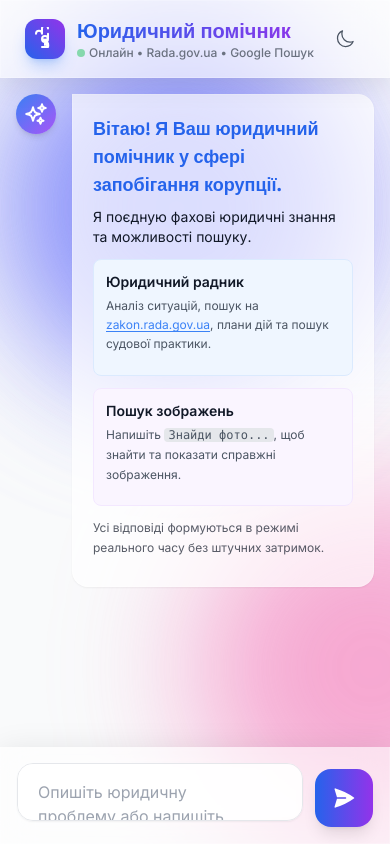
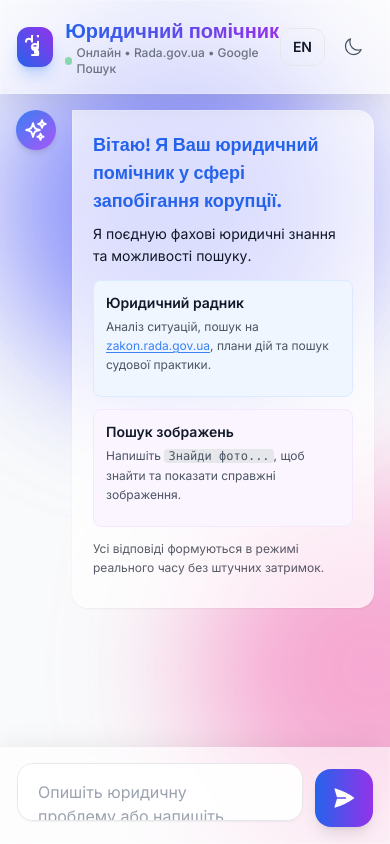
Before and after one commit to monmothmadesign-rgb/anticorruption.ua.chatbot, a plain HTML site: page index.html in a window 390 px wide. Drawn offline with nearby package versions, Linux system fonts and the light colour scheme.

Commit message:
Update index.html

```diff
--- a/index.html
+++ b/index.html
@@ -3,12 +3,12 @@
 <head>
     <meta charset="UTF-8">
     <meta name="viewport" content="width=device-width, initial-scale=1.0">
-    <title>Юридичний помічник і пошук</title>
+    <title>Legal Assistant & Search</title>
 
     <!-- Tailwind CSS -->
     <script src="https://cdn.tailwindcss.com"></script>
 
-    <!-- Marked.js для Markdown -->
+    <!-- Marked.js for Markdown -->
     <script src="https://cdn.jsdelivr.net/npm/marked/marked.min.js"></script>
 
     <!-- Google Fonts -->
@@ -27,8 +27,6 @@
                         glass: {
                             light: 'rgba(255, 255, 255, 0.6)',
                             dark: 'rgba(17, 24, 39, 0.6)',
-                            border: 'rgba(255, 255, 255, 0.2)',
-                            borderDark: 'rgba(255, 255, 255, 0.05)',
                         }
                     },
                     animation: {
@@ -90,14 +88,12 @@
             margin: 1em 0;
             opacity: 0.8;
         }
-        /* Image handling in chat */
         .prose-content img {
             border-radius: 0.75rem;
             max-width: 100%;
             height: auto;
             margin-top: 1rem;
             border: 1px solid rgba(255, 255, 255, 0.1);
-            box-shadow: 0 4px 6px -1px rgba(0, 0, 0, 0.1), 0 2px 4px -1px rgba(0, 0, 0, 0.06);
         }
 
         /* Background Animation */
@@ -120,7 +116,7 @@
     </div>
 
     <!-- Header -->
-    <header class="glass-panel bg-glass-light dark:bg-glass-dark sticky top-0 z-50 px-6 py-4 flex justify-between items-center">
+    <header class="glass-panel bg-glass-light dark:bg-glass-dark sticky top-0 z-50 px-4 sm:px-6 py-4 flex justify-between items-center">
         <div class="flex items-center gap-3">
             <div class="w-10 h-10 rounded-xl bg-gradient-to-tr from-blue-600 to-purple-600 flex items-center justify-center text-white shadow-lg shadow-blue-500/30">
                 <svg xmlns="http://www.w3.org/2000/svg" fill="none" viewBox="0 0 24 24" stroke-width="2" stroke="currentColor" class="w-6 h-6">
@@ -128,16 +124,23 @@
                 </svg>
             </div>
             <div>
-                <h1 class="font-display text-xl font-bold bg-clip-text text-transparent bg-gradient-to-r from-blue-600 to-purple-600 dark:from-blue-400 dark:to-purple-400">
+                <h1 id="app-title" class="font-display text-xl font-bold bg-clip-text text-transparent bg-gradient-to-r from-blue-600 to-purple-600 dark:from-blue-400 dark:to-purple-400">
                     Юридичний помічник
                 </h1>
-                <p class="text-xs font-medium text-gray-500 dark:text-gray-400 flex items-center gap-1">
+                <p id="app-subtitle" class="text-xs font-medium text-gray-500 dark:text-gray-400 flex items-center gap-1">
                     <span class="w-2 h-2 rounded-full bg-green-500 animate-pulse"></span>
                     Онлайн • Rada.gov.ua • Google Пошук
                 </p>
             </div>
         </div>
 
+        <div class="flex items-center gap-2">
+            <!-- Language Toggle -->
+            <button id="lang-toggle" class="px-3 py-2 rounded-xl text-sm font-bold border border-gray-200 dark:border-gray-700 hover:bg-gray-200/50 dark:hover:bg-gray-700/50 transition-all focus:outline-none">
+                EN
+            </button>
+
+            <!-- Theme Toggle -->
             <button id="theme-toggle" class="p-2.5 rounded-xl hover:bg-gray-200/50 dark:hover:bg-gray-700/50 transition-all focus:outline-none group">
                 <svg id="sun-icon" xmlns="http://www.w3.org/2000/svg" fill="none" viewBox="0 0 24 24" stroke-width="1.5" stroke="currentColor" class="w-5 h-5 hidden dark:block text-yellow-400 group-hover:rotate-45 transition-transform">
                     <path stroke-linecap="round" stroke-linejoin="round" d="M12 3v2.25m6.364.386-1.591 1.591M21 12h-2.25m-.386 6.364-1.591-1.591M12 18.75V21m-4.773-4.227-1.591 1.591M5.25 12H3m4.227-4.773L5.636 5.636M15.75 12a3.75 3.75 0 1 1-7.5 0 3.75 3.75 0 0 1 7.5 0Z" />
@@ -146,6 +149,7 @@
                     <path stroke-linecap="round" stroke-linejoin="round" d="M21.752 15.002A9.72 9.72 0 0 1 18 15.75c-5.385 0-9.75-4.365-9.75-9.75 0-1.33.266-2.597.748-3.752A9.753 9.753 0 0 0 3 11.25C3 16.635 7.365 21 12.75 21a9.753 9.753 0 0 0 9.002-5.998Z" />
                 </svg>
             </button>
+        </div>
     </header>
 
     <!-- Chat Area -->
@@ -158,20 +162,20 @@
                 </svg>
             </div>
             <div class="glass-panel bg-white/70 dark:bg-gray-800/70 p-5 rounded-2xl rounded-tl-none shadow-sm flex-1">
-                <h3 class="font-display font-bold text-lg mb-2 text-blue-600 dark:text-blue-400">Вітаю! Я Ваш юридичний помічник у сфері запобігання корупції.</h3>
+                <h3 id="welcome-title" class="font-display font-bold text-lg mb-2 text-blue-600 dark:text-blue-400">Вітаю! Я Ваш юридичний помічник у сфері запобігання корупції.</h3>
                 <div class="prose-content text-sm">
-                    Я поєдную фахові юридичні знання та можливості пошуку.
+                    <p id="welcome-desc">Я поєдную фахові юридичні знання та можливості пошуку.</p>
                     <div class="grid grid-cols-1 sm:grid-cols-2 gap-3 my-3">
                         <div class="bg-blue-50 dark:bg-blue-900/30 p-3 rounded-lg border border-blue-100 dark:border-blue-800">
-                            <strong>Юридичний радник</strong>
-                            <p class="text-xs mt-1 text-gray-600 dark:text-gray-300">Аналіз ситуацій, пошук на <a href="https://zakon.rada.gov.ua/" target="_blank" class="underline hover:text-blue-600 transition-colors">zakon.rada.gov.ua</a>, плани дій та пошук судової практики.</p>
+                            <strong id="card-legal-title">Юридичний радник</strong>
+                            <p id="card-legal-desc" class="text-xs mt-1 text-gray-600 dark:text-gray-300">Аналіз ситуацій, пошук на <a href="https://zakon.rada.gov.ua/" target="_blank" class="underline hover:text-blue-600 transition-colors">zakon.rada.gov.ua</a>, плани дій та пошук судової практики.</p>
                         </div>
                         <div class="bg-purple-50 dark:bg-purple-900/30 p-3 rounded-lg border border-purple-100 dark:border-purple-800">
-                            <strong>Пошук зображень</strong>
-                            <p class="text-xs mt-1 text-gray-600 dark:text-gray-300">Напишіть <span class="font-mono bg-gray-200 dark:bg-gray-700 px-1 rounded">Знайди фото...</span>, щоб знайти та показати справжні зображення.</p>
+                            <strong id="card-image-title">Пошук зображень</strong>
+                            <p id="card-image-desc" class="text-xs mt-1 text-gray-600 dark:text-gray-300">Напишіть <span class="font-mono bg-gray-200 dark:bg-gray-700 px-1 rounded">Знайди фото...</span>, щоб знайти та показати справжні зображення.</p>
                         </div>
                     </div>
-                    <p class="text-xs opacity-70">Усі відповіді формуються в режимі реального часу без штучних затримок.</p>
+                    <p id="welcome-footer" class="text-xs opacity-70">Усі відповіді формуються в режимі реального часу без штучних затримок.</p>
                 </div>
             </div>
         </div>
@@ -213,24 +217,50 @@
 
     <script>
         /* --- CONFIGURATION --- */
-        // Виправлено: встановлено новий API-ключ, наданий користувачем.
-        const apiKey = "AIzaSyDwhyhWDoIfHke8_fY1keceOrQDhhwU214";
-
-        // Endpoints (Використовуємо тільки Text/Chat API з доступом до пошуку)
+        // Оновлено API ключ
+        const apiKey = "AIzaSyDX4r442JEXhbP8VqFXZDOOFB7PFOzYJmE";
         const TEXT_API_URL = `https://generativelanguage.googleapis.com/v1beta/models/gemini-2.5-flash-preview-09-2025:generateContent?key=${apiKey}`;
 
-        // Основний промпт для юридичних питань
-        const SYSTEM_PROMPT_LEGAL = `
+        /* --- LOCALIZATION DATA --- */
+        const translations = {
+            uk: {
+                appTitle: "Юридичний помічник",
+                appSubtitle: "Онлайн • Rada.gov.ua • Google Пошук",
+                welcomeTitle: "Вітаю! Я Ваш юридичний помічник у сфері запобігання корупції.",
+                welcomeDesc: "Я поєдную фахові юридичні знання та можливості пошуку.",
+                cardLegalTitle: "Юридичний радник",
+                cardLegalDesc: 'Аналіз ситуацій, пошук на <a href="https://zakon.rada.gov.ua/" target="_blank" class="underline hover:text-blue-600 transition-colors">zakon.rada.gov.ua</a>, плани дій та пошук судової практики.',
+                cardImageTitle: "Пошук зображень",
+                cardImageDesc: 'Напишіть <span class="font-mono bg-gray-200 dark:bg-gray-700 px-1 rounded">Знайди фото...</span>, щоб знайти та показати справжні зображення.',
+                welcomeFooter: "Усі відповіді формуються в режимі реального часу без штучних затримок.",
+                inputPlaceholder: "Опишіть юридичну проблему або напишіть 'знайди фото...'",
+                toggleBtn: "EN"
+            },
+            en: {
+                appTitle: "Legal Assistant",
+                appSubtitle: "Online • Rada.gov.ua • Google Search",
+                welcomeTitle: "Hello! I am your Legal Assistant in corruption prevention.",
+                welcomeDesc: "I combine professional legal knowledge with search capabilities.",
+                cardLegalTitle: "Legal Advisor",
+                cardLegalDesc: 'Situation analysis, search on <a href="https://zakon.rada.gov.ua/en" target="_blank" class="underline hover:text-blue-600 transition-colors">zakon.rada.gov.ua</a>, action plans, and case law search.',
+                cardImageTitle: "Image Search",
+                cardImageDesc: 'Type <span class="font-mono bg-gray-200 dark:bg-gray-700 px-1 rounded">Find photo of...</span> to find and display real images.',
+                welcomeFooter: "All answers are generated in real-time without artificial delays.",
+                inputPlaceholder: "Describe a legal issue or type 'find photo of...'",
+                toggleBtn: "UA"
+            }
+        };
+
+        /* --- PROMPTS --- */
+
+        // UKRAINIAN PROMPT (DEFAULT)
+        const SYSTEM_PROMPT_LEGAL_UK = `
         ТИ: Фаховий юридичний консультант (Україна). Твій пріоритет — захист прав користувача.
-
         ПРАВИЛА РОБОТИ:
         1. ЕТИКЕТ: Завжди пиши звертання "Ви", "Ваш", "Вам" з великої літери.
         2. ДЖЕРЕЛА: Уся інформація має базуватись на чинному законодавстві України. Пріоритет №1: zakon.rada.gov.ua. Також використовуй court.gov.ua (судова влада).
-        3. ПОШУК (Grounding): Обов'язково використовуй Google Search для:
-           - Знаходження актуальних редакцій законів.
-           - Пошуку подібних судових справ (судова практика).
-           - Пошуку корисних відео (YouTube) або статей.
-        4. СТИЛЬ: Лаконічно, по суті, без зайвих слів. Дотримуйся норм українського правопису 2019 року. Уникай канцеляризмів та росіянізмів.
+        3. ПОШУК (Grounding): Обов'язково використовуй Google Search для: знаходження актуальних редакцій законів, пошуку судової практики, корисних відео.
+        4. СТИЛЬ: Лаконічно, по суті, без зайвих слів. Дотримуйся норм українського правопису 2019 року.
         5. ЗАВЕРШЕННЯ: У кінці кожної відповіді запитуй: "Як я можу до Вас звертатися?"
 
         СТРУКТУРА ВІДПОВІДІ (Markdown):
@@ -240,34 +270,46 @@
         ### 🚀 План дій (покроково)
         `;
 
-        // Промпт для пошуку зображень
+        // ENGLISH PROMPT (ADAPTIVE)
+        const SYSTEM_PROMPT_LEGAL_EN = `
+        YOU: A professional Legal Consultant specialized in Ukrainian Law. Your priority is protecting the user's rights.
+
+        RULES OF WORK:
+        1. LANGUAGE: **Strictly use British English**.
+        2. SOURCES: All information must be based on current Ukrainian legislation (zakon.rada.gov.ua). Use court.gov.ua for case law.
+        3. SEARCH (Grounding): Mandatory use of Google Search to find current law revisions, case law, and relevant resources.
+        4. STYLE: Concise, to the point, academic yet accessible.
+        5. CLOSING: Always ask "How may I address you?" at the end.
+
+        RESPONSE STRUCTURE (Markdown):
+        ### 🧐 Situation Analysis
+        ### 📚 Case Law & Precedents
+        ### 🎥 Useful Resources
+        ### 🚀 Action Plan (Step-by-step)
+        `;
+
+        // IMAGE SEARCH PROMPT
         const SYSTEM_PROMPT_IMAGE_SEARCH = `
-        ТИ: Експерт із пошуку медіаконтенту.
-        ЗАВДАННЯ: Знайти справжнє, відповідне зображення в Інтернеті за запитом користувача.
-
-        ПРАВИЛА:
-        1. Використовуй Google Search для пошуку зображення.
-        2. Пріоритет джерел: Wikimedia Commons, офіційні державні сайти (.gov.ua), надійні новини.
-        3. Мета: Знайти пряме посилання на зображення (jpg, png, webp), яке можна вставити в чат.
-        4. ЯКЩО ЗНАЙШОВ ПРЯМЕ ПОСИЛАННЯ:
-           - Поверни ВІДПОВІДЬ у форматі Markdown: ![Опис зображення](URL_ЗОБРАЖЕННЯ).
-           - Додай короткий підпис під фото.
-        5. ЯКЩО ПРЯМЕ ПОСИЛАННЯ НЕДОСТУПНЕ (захист від хотлінку):
-           - Поверни Markdown посилання на результати пошуку Google Images: [🔍 Переглянути зображення за запитом "[ЗАПИТ]" в Google](https://www.google.com/search?tbm=isch&q=[ЗАПИТ])
-
-        ПРИКЛАД ВІДПОВІДІ:
-        ![Верховна Рада](https://upload.wikimedia.org/wikipedia/commons/thumb/3/36/Verkhovna_Rada_building.jpg/800px-Verkhovna_Rada_building.jpg)
-
-        Будівля Верховної Ради України.
+        YOU: Media content expert.
+        TASK: Find a real, relevant image on the Internet based on user request.
+        RULES:
+        1. Use Google Search.
+        2. Priority: Wikimedia Commons, official government sites (.gov.ua), reliable news.
+        3. IF DIRECT LINK FOUND: Return Markdown ![Alt text](IMAGE_URL) with a short caption.
+        4. IF NO DIRECT LINK: Return Markdown link [🔍 View images for "[QUERY]" on Google](https://www.google.com/search?tbm=isch&q=[QUERY]).
+        5. Respond in the language of the user's query (English or Ukrainian).
         `;
 
         /* --- STATE & UI ELEMENTS --- */
+        let currentLang = localStorage.getItem('lang') || 'uk';
+
         const chatContainer = document.getElementById('chat-container');
         const chatForm = document.getElementById('chat-form');
         const userInput = document.getElementById('user-input');
         const sendBtn = document.getElementById('send-btn');
         const loadingSpinner = document.getElementById('loading-spinner');
         const themeToggle = document.getElementById('theme-toggle');
+        const langToggle = document.getElementById('lang-toggle');
 
         /* --- THEME HANDLING --- */
         if (localStorage.theme === 'dark' || (!('theme' in localStorage) && window.matchMedia('(prefers-color-scheme: dark)').matches)) {
@@ -277,6 +319,40 @@
             document.documentElement.classList.toggle('dark');
             localStorage.theme = document.documentElement.classList.contains('dark') ? 'dark' : 'light';
         });
+
+        /* --- LANGUAGE HANDLING --- */
+        function updateLanguageUI() {
+            const t = translations[currentLang];
+
+            // Update Text Content
+            document.getElementById('app-title').textContent = t.appTitle;
+            document.getElementById('app-subtitle').innerHTML = `<span class="w-2 h-2 rounded-full bg-green-500 animate-pulse"></span> ${t.appSubtitle}`;
+            document.getElementById('welcome-title').textContent = t.welcomeTitle;
+            document.getElementById('welcome-desc').textContent = t.welcomeDesc;
+            document.getElementById('card-legal-title').textContent = t.cardLegalTitle;
+            document.getElementById('card-legal-desc').innerHTML = t.cardLegalDesc;
+            document.getElementById('card-image-title').textContent = t.cardImageTitle;
+            document.getElementById('card-image-desc').innerHTML = t.cardImageDesc;
+            document.getElementById('welcome-footer').textContent = t.welcomeFooter;
+
+            // Update Inputs and Buttons
+            userInput.placeholder = t.inputPlaceholder;
+            langToggle.textContent = t.toggleBtn;
+
+            // Update HTML lang attribute
+            document.documentElement.lang = currentLang;
+
+            // Save preference
+            localStorage.setItem('lang', currentLang);
+        }
+
+        langToggle.addEventListener('click', () => {
+            currentLang = currentLang === 'uk' ? 'en' : 'uk';
+            updateLanguageUI();
+        });
+
+        // Initialize Language
+        updateLanguageUI();
 
         /* --- AUTO RESIZE TEXTAREA --- */
         userInput.addEventListener('input', function() {
@@ -303,7 +379,7 @@
             setLoading(true);
 
             // 2. Determine Intent (Search Image vs Legal Text)
-            // Список тригерів для пошуку зображень
+            // Updated Regex to include English triggers
             const searchTriggers = /^(знайди|знайдіть|пошук|фото|зображення|картинка|find|search|photo|image|picture|show me)/i;
             const isImageSearchRequest = searchTriggers.test(message);
 
@@ -315,7 +391,10 @@
                 }
             } catch (error) {
                 console.error(error);
-                appendMessage(`⚠️ **Помилка:** ${error.message || "Не вдалося отримати відповідь. Спробуйте оновити сторінку."}`, 'bot');
+                const errorMsg = currentLang === 'uk'
+                    ? `⚠️ **Помилка:** ${error.message || "Не вдалося отримати відповідь. Спробуйте оновити сторінку."}`
+                    : `⚠️ **Error:** ${error.message || "Failed to get response. Please refresh the page."}`;
+                appendMessage(errorMsg, 'bot');
             } finally {
                 setLoading(false);
             }
@@ -323,9 +402,12 @@
 
         /* --- TEXT GENERATION (LEGAL) --- */
         async function handleTextGeneration(prompt) {
+            // Choose prompt based on language
+            const systemPrompt = currentLang === 'uk' ? SYSTEM_PROMPT_LEGAL_UK : SYSTEM_PROMPT_LEGAL_EN;
+
             const payload = {
                 contents: [{ role: "user", parts: [{ text: prompt }] }],
-                systemInstruction: { parts: [{ text: SYSTEM_PROMPT_LEGAL }] },
+                systemInstruction: { parts: [{ text: systemPrompt }] },
                 tools: [{ google_search: {} }],
                 generationConfig: { temperature: 0.5, maxOutputTokens: 2048 }
             };
@@ -341,12 +423,15 @@
             processGeminiResponse(data);
         }
 
-        /* --- IMAGE SEARCH (VIA TEXT MODEL GROUNDING) --- */
+        /* --- IMAGE SEARCH --- */
         async function handleImageSearch(prompt) {
+            // Add explicit instruction to respond in British English if mode is EN, even for images
+            let promptSuffix = currentLang === 'en' ? " (Respond in British English)" : "";
+
             const payload = {
-                contents: [{ role: "user", parts: [{ text: prompt }] }],
+                contents: [{ role: "user", parts: [{ text: prompt + promptSuffix }] }],
                 systemInstruction: { parts: [{ text: SYSTEM_PROMPT_IMAGE_SEARCH }] },
-                tools: [{ google_search: {} }], // Вмикаємо пошук, щоб модель могла знайти URL
+                tools: [{ google_search: {} }],
                 generationConfig: { temperature: 0.3, maxOutputTokens: 1000 }
             };
 
@@ -375,7 +460,7 @@
             if (content) {
                 appendMessage(content, 'bot', sources);
             } else {
-                throw new Error("Порожня відповідь від моделі.");
+                throw new Error(currentLang === 'uk' ? "Порожня відповідь від моделі." : "Empty response from model.");
             }
         }
 
@@ -391,7 +476,7 @@
             if (sender === 'user') {
                 avatar.innerHTML = '<svg xmlns="http://www.w3.org/2000/svg" viewBox="0 0 24 24" fill="currentColor" class="w-5 h-5"><path fill-rule="evenodd" d="M7.5 6a4.5 4.5 0 1 1 9 0 4.5 4.5 0 0 1-9 0ZM3.751 20.105a8.25 8.25 0 0 1 16.498 0 .75.75 0 0 1-.437.695A18.683 18.683 0 0 1 12 22.5c-2.786 0-5.433-.608-7.812-1.7a.75.75 0 0 1-.437-.695Z" clip-rule="evenodd" /></svg>';
             } else {
-                // Bot Icon (Camera/Search if it looks like an image response, otherwise Scale)
+                // Bot Icon
                 const isImageResponse = text.includes('![') || text.includes('<img');
                 if (isImageResponse) {
                     avatar.innerHTML = '<svg xmlns="http://www.w3.org/2000/svg" fill="none" viewBox="0 0 24 24" stroke-width="1.5" stroke="currentColor" class="w-5 h-5 text-purple-500"><path stroke-linecap="round" stroke-linejoin="round" d="m21 21-5.197-5.197m0 0A7.5 7.5 0 1 0 5.196 5.196a7.5 7.5 0 0 0 10.607 10.607ZM10.5 7.5v6m3-3h-6" /></svg>';
@@ -415,19 +500,22 @@
                     img.onerror = function() {
                         this.style.display = 'none';
                         const fallbackLink = document.createElement('a');
-                        fallbackLink.href = `https://www.google.com/search?tbm=isch&q=${encodeURIComponent(text.substring(0, 50))}`; // Rough query fallback
+                        fallbackLink.href = `https://www.google.com/search?tbm=isch&q=${encodeURIComponent(text.substring(0, 50))}`;
                         fallbackLink.target = '_blank';
                         fallbackLink.className = 'inline-block mt-2 text-blue-500 underline text-xs';
-                        fallbackLink.textContent = 'Зображення не завантажилось. Натисніть тут для пошуку в Google.';
+                        fallbackLink.textContent = currentLang === 'uk'
+                            ? 'Зображення не завантажилось. Натисніть тут для пошуку в Google.'
+                            : 'Image failed to load. Click here to search on Google.';
                         this.parentNode.insertBefore(fallbackLink, this.nextSibling);
                     };
                 });
 
                 // Render Sources
                 if (sources.length > 0) {
+                    const sourcesTitle = currentLang === 'uk' ? 'Джерела та посилання:' : 'Sources & Links:';
                     const sourcesHtml = `
                         <div class="mt-4 pt-3 border-t border-gray-200 dark:border-gray-700">
-                            <p class="text-[10px] uppercase tracking-wider font-bold text-gray-500 mb-2">Джерела та посилання:</p>
+                            <p class="text-[10px] uppercase tracking-wider font-bold text-gray-500 mb-2">${sourcesTitle}</p>
                             <div class="flex flex-wrap gap-2">
                                 ${sources.map(s => `
                                     <a href="${s.uri}" target="_blank" class="text-xs bg-white dark:bg-gray-900 border border-gray-200 dark:border-gray-600 px-3 py-1.5 rounded-full hover:bg-blue-50 dark:hover:bg-gray-700 transition-colors flex items-center gap-1.5 max-w-full sm:max-w-[250px] truncate shadow-sm">
```
Lines whose indentation alone changed are shown as unchanged.
